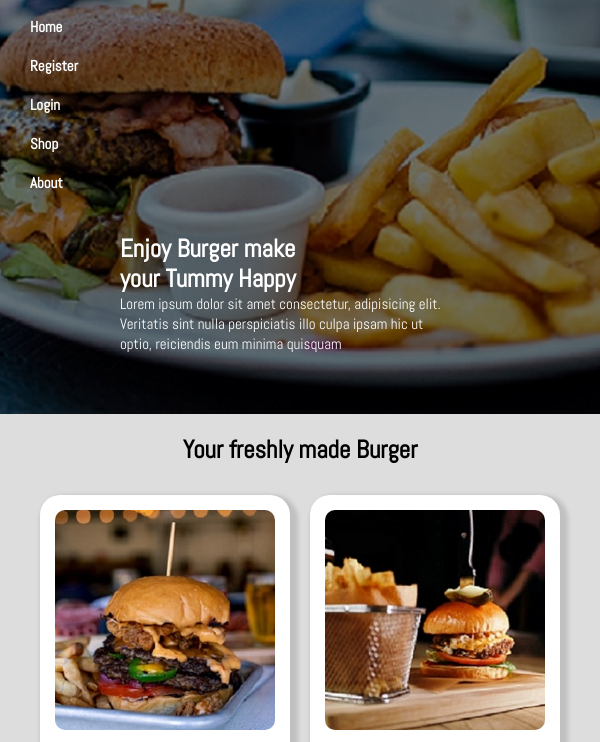
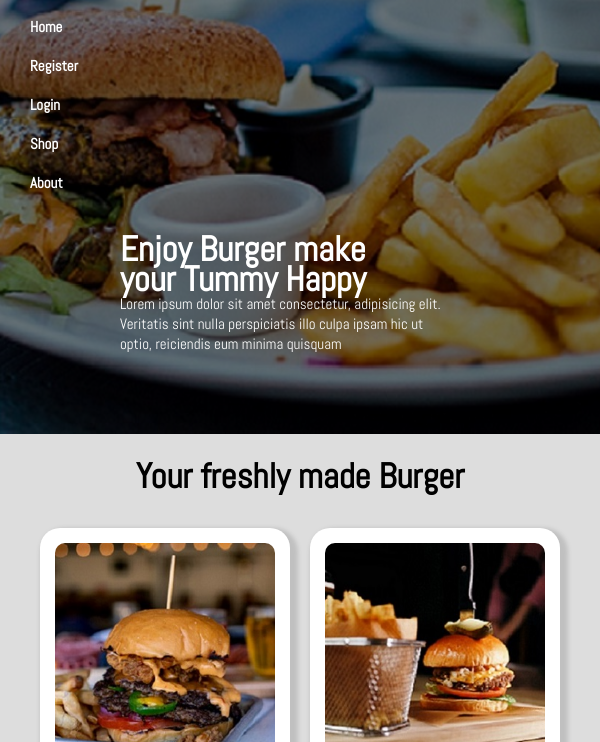
Before and after one commit to Onyii78/css3-assign-remote-repo, a plain HTML site: page index.html in a window 600 px wide. Shown: the part 53-795 px from the top of the page. Drawn offline with Linux system fonts and the light colour scheme.

Commit message:
add all files for commiting

```diff
--- a/css/correction.css
+++ b/css/correction.css
@@ -187,7 +187,7 @@ ul#menu li a{
 }
 
 .overlay{
-    padding-bottom: 60px;
+    padding-bottom: 80px;
     justify-content: center;
     margin-left: auto;
     margin-right: auto;
@@ -196,7 +196,7 @@ ul#menu li a{
 }
 
 .overlay h2{
-font-size: 25px;
+font-size: 35px;
 font-weight: bold;
 line-height: 30px;
 
@@ -222,7 +222,7 @@ line-height: 30px;
     background-color:#ddd;
     text-align: center;
     font-weight: bold;
-    font-size: 25px;
+    font-size: 35px;
 }
 
 }
@@ -259,7 +259,7 @@ ul#menu li{
     justify-content: center;
     margin-left: auto;
     margin-right: auto;
-    padding-bottom: 130px;
+    padding-bottom: 180px;
     padding-top: 50px;
     padding-left: 30%;
 }
```
